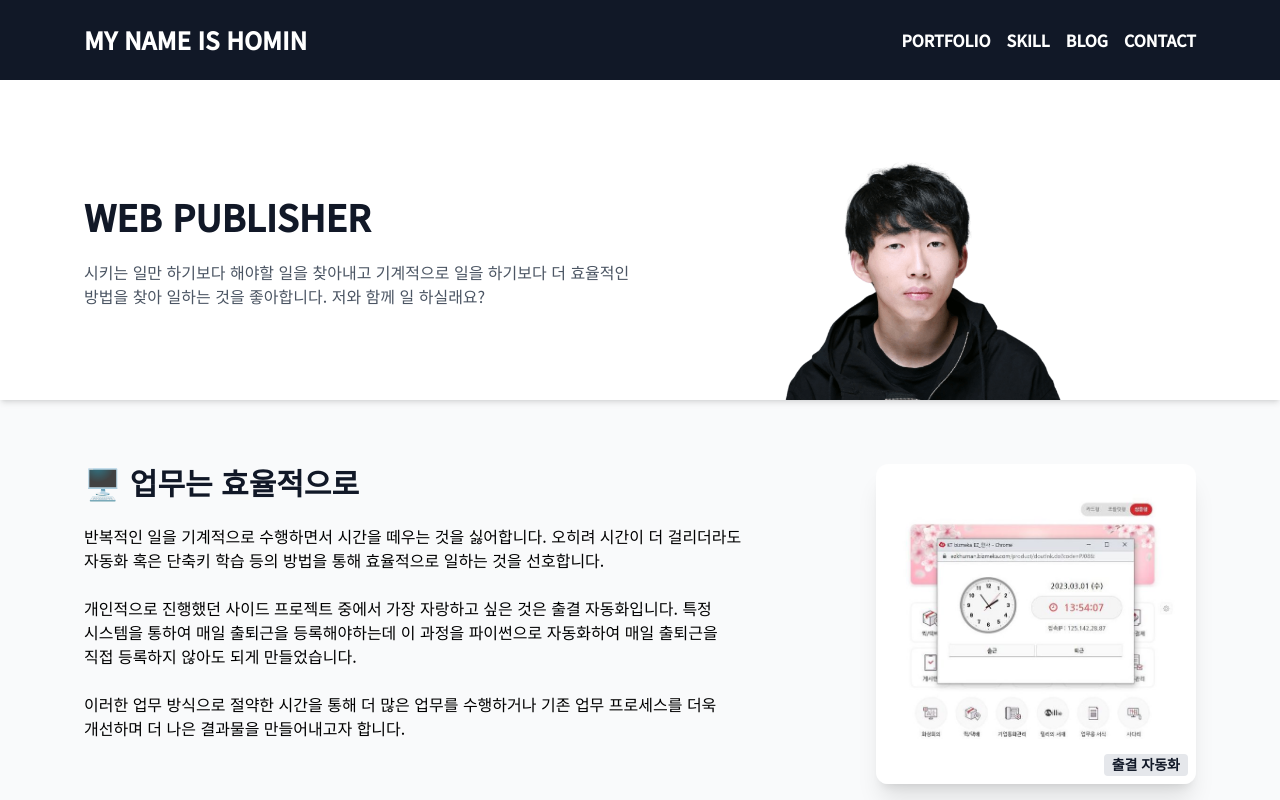
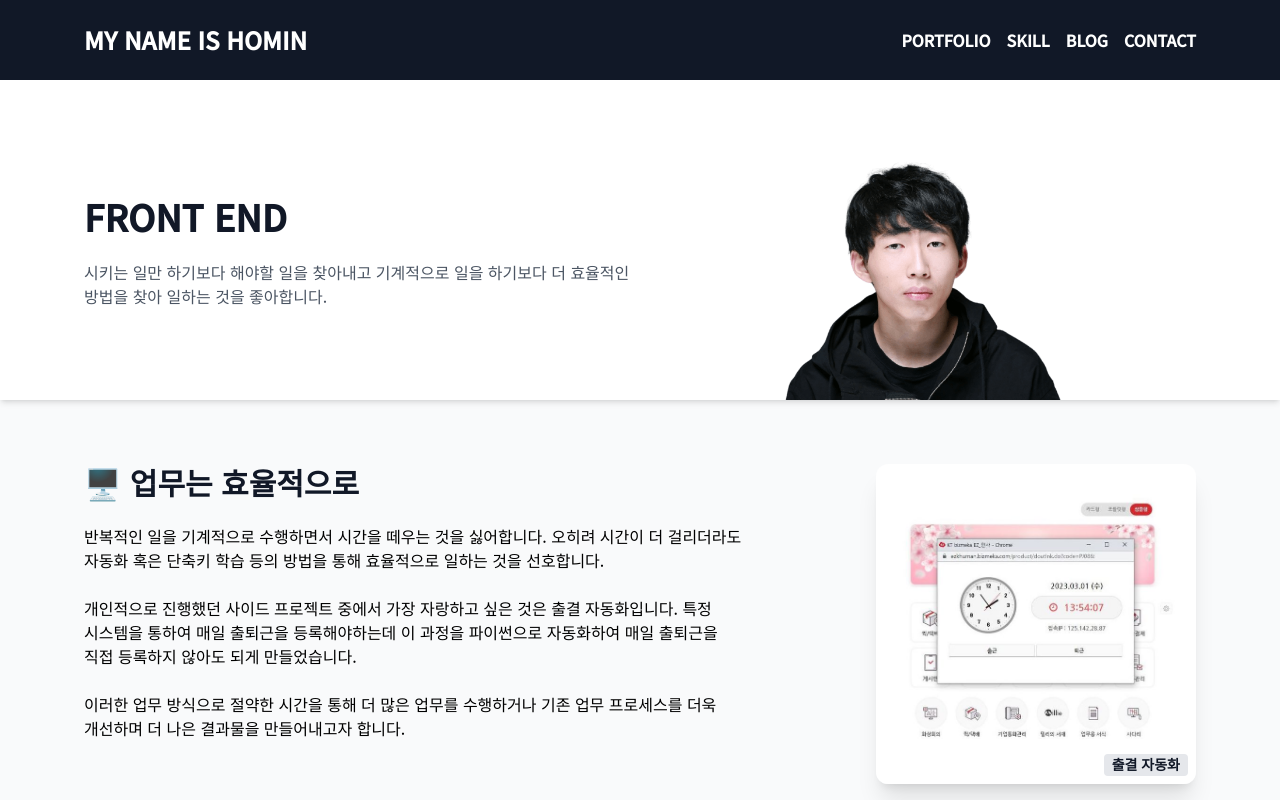
Before and after one commit to mynameishomin/portfolio, a Next.js app: page /about-02 in a window 1280 px wide. Shown: the top 800 px of the page. Built offline with nearby package versions, Linux system fonts and the light colour scheme; what tailwindcss-3d would draw is missing.

Commit message:
문구 수정

```diff
--- a/pages/about-02.tsx
+++ b/pages/about-02.tsx
@@ -9,8 +9,8 @@ export default () => {
         <Layout>
             <>
                 <SubVisual
-                    title="WEB PUBLISHER"
-                    text="시키는 일만 하기보다 해야할 일을 찾아내고 기계적으로 일을 하기보다 더 효율적인 방법을 찾아 일하는 것을 좋아합니다. 저와 함께 일 하실래요?"
+                    title="FRONT END"
+                    text="시키는 일만 하기보다 해야할 일을 찾아내고 기계적으로 일을 하기보다 더 효율적인 방법을 찾아 일하는 것을 좋아합니다."
                     src="/images/profile_01.png"
                     alt="프로필 사진"
                 />
```
